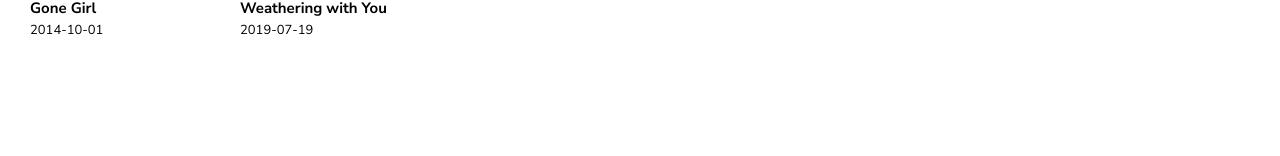
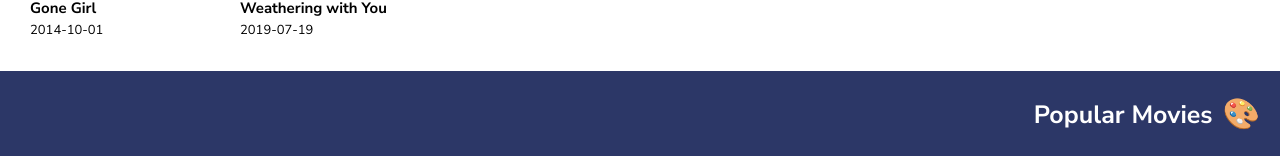
Before and after one commit to HadySalhab/Movie-React-App, a React (Create React App) app: page / in a window 1280 px wide. Shown: the part 922-1078 px from the top of the page. Before the commit the page ends 983 px from the top, so only its background shows below. Built offline with nearby package versions, Linux system fonts and the light colour scheme.

Commit message:
Add footer and set palette-movie height to min 100

```diff
--- a/src/components/Palette.js
+++ b/src/components/Palette.js
@@ -29,7 +29,7 @@
 	}
 	render() {
 		const { sortBy, isSnackbarOpen } = this.state;
-		const { movies, paletteName } = this.props;
+		const { movies, paletteName, emoji } = this.props;
 		const sortedMovies = this.movieSorter.sortMoviesBy(sortBy);
 
 		const movieBoxes = sortedMovies.map((movie) => (
@@ -49,6 +49,10 @@
 					sortBy={sortBy}
 				/>
 				<div className="Palette__movies">{movieBoxes}</div>
+				<footer className="Palette__footer">
+					{paletteName}
+					<span className="Palette__footer-emoji">{emoji}</span>
+				</footer>
 				<SnackbarMUI
 					sortBy={sortBy}
 					isSnackbarOpen={isSnackbarOpen}
--- a/src/style/Palette.css
+++ b/src/style/Palette.css
@@ -1,8 +1,30 @@
 .Palette {
+	display: flex;
+	flex-direction: column;
 }
 .Palette__movies {
 	padding: 2rem;
 	display: grid;
 	grid-template-columns: repeat(auto-fit, minmax(17rem, 1fr));
 	grid-gap: 2rem;
+	min-height: 100vh;
 }
+
+.Palette__footer {
+	padding: 2rem;
+	color: white;
+	font-size: 2.5rem;
+	display: flex;
+	justify-content: flex-end;
+	align-items: center;
+	font-weight: bold;
+	opacity: 0.9;
+	margin-top: 1rem;
+	background-color: rgb(22, 34, 87);
+	align-self: flex-end;
+	width: 100%;
+}
+.Palette__footer-emoji {
+	font-size: 3rem;
+	margin-left: 1rem;
+}
```
